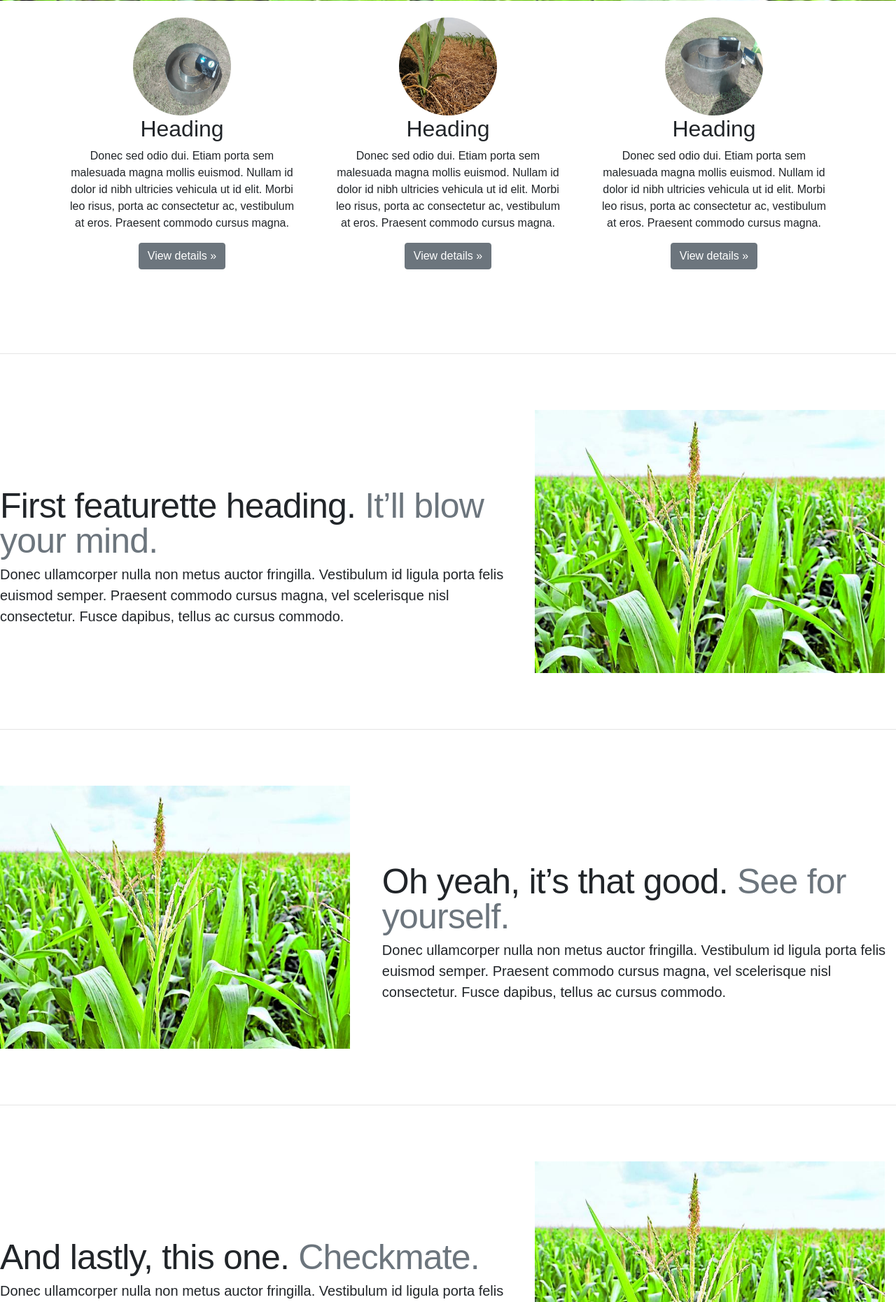
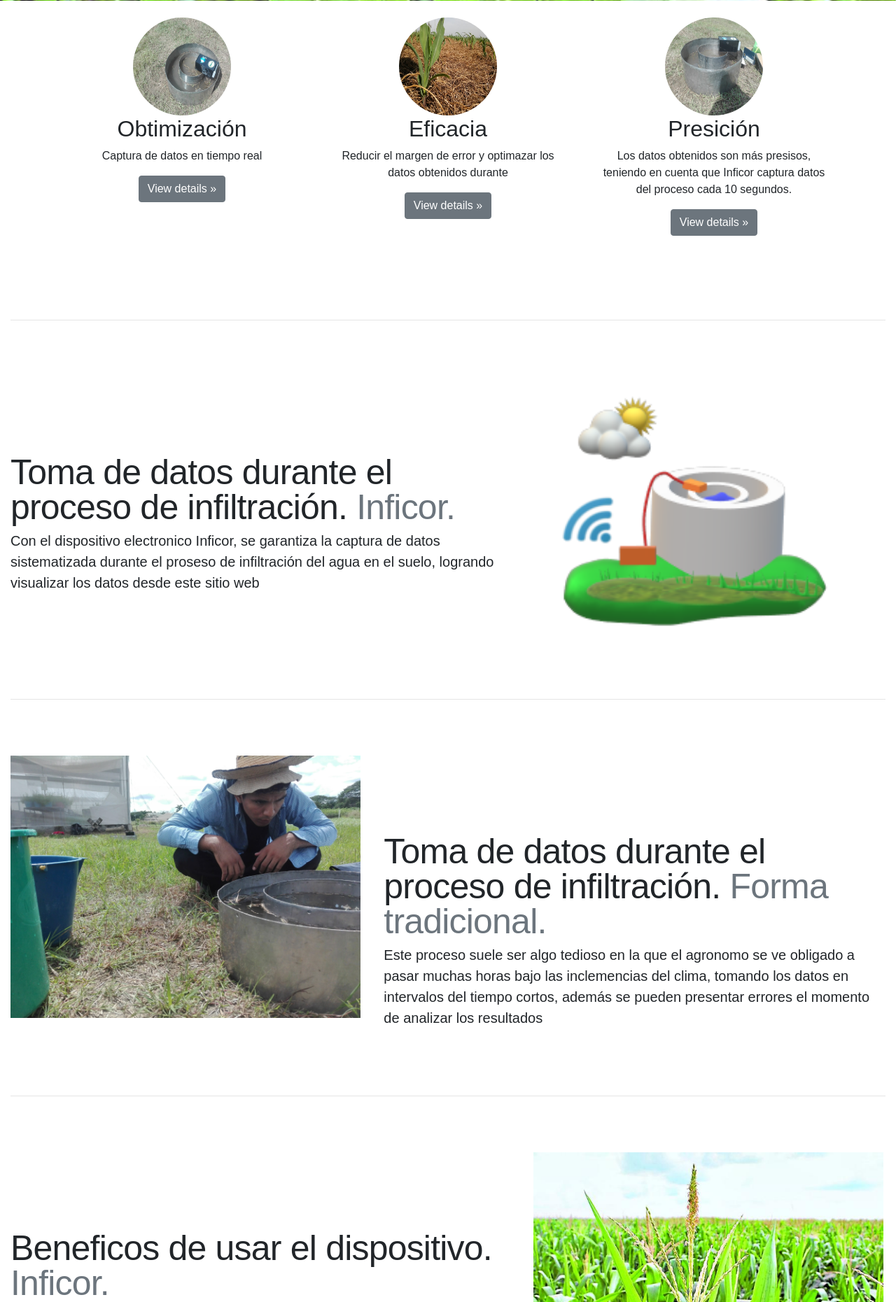
Before and after one commit to kimberlygarces/InfiltrometroUnicor, a PHP site: page / in a window 1280 px wide. Shown: the part 799-2660 px from the top of the page at 70% size. Run offline with PHP 8.4, Linux system fonts and the light colour scheme.

Commit message:
algo en el inicio

```diff
--- a/index.php
+++ b/index.php
@@ -4,6 +4,7 @@
 <body>
 <?php require 'vista/navptal.php' ?>
 <!-- ::::::::::::::::::::::::::::::::::::CAROUSEL ::::::::::::::::::::::::::::::::::::::::::::::::::::::::::::: -->
+
 <div id="demo" class="carousel slide" data-ride="carousel">
 
 <!-- Indicators -->
@@ -131,6 +132,7 @@
   <!-- ::::::::::::::::::::::::::::::Container - contenido informativo ::::::::::::::::::::::::::::::::::::::::::::::::::-->
 
 
+  <div class="container-fluid">
 
   <div class="container marketing">
 
@@ -139,9 +141,10 @@
     <div class="row">
       <div class="col-lg-4">
       <img class="bd-placeholder-img rounded-circle" src="img/infiltrometro.jpg" width="140" height="140" title="Infiltrometro" focusable="false">
+      <br>
 
-        <h2>Heading</h2>
-        <p>Donec sed odio dui. Etiam porta sem malesuada magna mollis euismod. Nullam id dolor id nibh ultricies vehicula ut id elit. Morbi leo risus, porta ac consectetur ac, vestibulum at eros. Praesent commodo cursus magna.</p>
+        <h2>Obtimización</h2>
+        <p> Captura de datos en tiempo real  </p>
         <p><a class="btn btn-secondary" href="#" role="button">View details &raquo;</a></p>
       </div>
 
@@ -149,16 +152,16 @@
       <div class="col-lg-4">
       <img class="bd-placeholder-img rounded-circle" src="img/cultivo2.jpg" width="140" height="140" title="Infiltrometro" focusable="false">
 
-        <h2>Heading</h2>
-        <p>Donec sed odio dui. Etiam porta sem malesuada magna mollis euismod. Nullam id dolor id nibh ultricies vehicula ut id elit. Morbi leo risus, porta ac consectetur ac, vestibulum at eros. Praesent commodo cursus magna.</p>
+        <h2>Eficacia</h2>
+        <p>Reducir el margen de error y optimazar los datos obtenidos durante</p>
         <p><a class="btn btn-secondary" href="#" role="button">View details &raquo;</a></p>
       </div>
 
       <div class="col-lg-4">
       <img class="bd-placeholder-img rounded-circle" src="img/infiltrometro2.jpg" width="140" height="140" title="Infiltrometro" focusable="false">
 
-       <h2>Heading</h2>
-       <p>Donec sed odio dui. Etiam porta sem malesuada magna mollis euismod. Nullam id dolor id nibh ultricies vehicula ut id elit. Morbi leo risus, porta ac consectetur ac, vestibulum at eros. Praesent commodo cursus magna.</p>
+       <h2>Presición</h2>
+       <p>Los datos obtenidos son más presisos, teniendo en cuenta que Inficor captura datos del proceso cada 10 segundos.</p>
        <p><a class="btn btn-secondary" href="#" role="button">View details &raquo;</a></p>
      </div>
            </div><!-- /.col-lg-4 -->
@@ -171,11 +174,12 @@
 
     <div class="row featurette">
       <div class="col-md-7">
-        <h2 class="featurette-heading">First featurette heading. <span class="text-muted">It’ll blow your mind.</span></h2>
-        <p class="lead">Donec ullamcorper nulla non metus auctor fringilla. Vestibulum id ligula porta felis euismod semper. Praesent commodo cursus magna, vel scelerisque nisl consectetur. Fusce dapibus, tellus ac cursus commodo.</p>
+        <h2 class="featurette-heading">Toma de datos durante el proceso de infiltración. <span class="text-muted">Inficor.</span></h2>
+        <p class="lead">Con el dispositivo electronico Inficor, se garantiza la captura de datos sistematizada durante el proseso de infiltración del agua en el suelo,
+        logrando visualizar los datos desde este sitio web </p>
       </div>
       <div class="col-md-5">
-      <img src="img/cultivo.jpeg" class="bd-placeholder-img bd-placeholder-img-lg featurette-image img-fluid mx-auto" width="500" height="500" xmlns="http://www.w3.org/2000/svg" preserveAspectRatio="xMidYMid slice" focusable="false" role="img" aria-label="Placeholder: 500x500">
+      <img src="img/infiltraci.png" class="bd-placeholder-img bd-placeholder-img-lg featurette-image img-fluid mx-auto" width="500" height="500" xmlns="http://www.w3.org/2000/svg" preserveAspectRatio="xMidYMid slice" focusable="false" role="img" aria-label="Placeholder: 500x500">
       </div>
     </div>
 
@@ -183,11 +187,12 @@
 
     <div class="row featurette">
       <div class="col-md-7 order-md-2">
-        <h2 class="featurette-heading">Oh yeah, it’s that good. <span class="text-muted">See for yourself.</span></h2>
-        <p class="lead">Donec ullamcorper nulla non metus auctor fringilla. Vestibulum id ligula porta felis euismod semper. Praesent commodo cursus magna, vel scelerisque nisl consectetur. Fusce dapibus, tellus ac cursus commodo.</p>
+        <h2 class="featurette-heading">Toma de datos durante el proceso de infiltración.  <span class="text-muted">Forma tradicional.</span></h2>
+        <p class="lead">Este proceso suele ser algo tedioso en la que el agronomo se ve obligado a pasar muchas horas
+        bajo las inclemencias del clima, tomando los datos en intervalos del tiempo cortos, además se pueden presentar errores el momento de analizar los resultados</p>
       </div>
       <div class="col-md-5 order-md-1">
-      <img src="img/cultivo.jpeg" class="bd-placeholder-img bd-placeholder-img-lg featurette-image img-fluid mx-auto" width="500" height="500" xmlns="http://www.w3.org/2000/svg" preserveAspectRatio="xMidYMid slice" focusable="false" role="img" aria-label="Placeholder: 500x500">
+      <img src="img/tomadedatos.jpg" class="bd-placeholder-img bd-placeholder-img-lg featurette-image img-fluid mx-auto" width="500" height="500" xmlns="http://www.w3.org/2000/svg" preserveAspectRatio="xMidYMid slice" focusable="false" role="img" aria-label="Placeholder: 500x500">
 
       </div>
     </div>
@@ -196,8 +201,8 @@
 
     <div class="row featurette">
       <div class="col-md-7">
-        <h2 class="featurette-heading">And lastly, this one. <span class="text-muted">Checkmate.</span></h2>
-        <p class="lead">Donec ullamcorper nulla non metus auctor fringilla. Vestibulum id ligula porta felis euismod semper. Praesent commodo cursus magna, vel scelerisque nisl consectetur. Fusce dapibus, tellus ac cursus commodo.</p>
+        <h2 class="featurette-heading">Beneficos de usar el dispositivo. <span class="text-muted">Inficor.</span></h2>
+        <p class="lead">Inficor es un dispositivo en prototipo que que beneficia a los usuarios encargados de realizar la prueba de infiltración, ayudando al mometo de tomar los datos, además permite la vizualización correcta de los datos</p>
       </div>
       <div class="col-md-5">
       <img src="img/cultivo.jpeg" class="bd-placeholder-img bd-placeholder-img-lg featurette-image img-fluid mx-auto" width="500" height="500" xmlns="http://www.w3.org/2000/svg" preserveAspectRatio="xMidYMid slice" focusable="false" role="img" aria-label="Placeholder: 500x500">
@@ -238,6 +243,6 @@
 <!-- Footer -->
 
 
-
+</div>
 </body>
 </html>
--- a/inicio.php
+++ b/inicio.php
@@ -11,10 +11,7 @@ if (!isset($_SESSION['usuario'])) {
 <?php require 'vista/nav.php' ?>
 
 <link rel="stylesheet" type="text/css" href="vista/css/inicio.css">
-
 <style>
-
-
 </style>
 
 
--- a/vista/css/registro.css
+++ b/vista/css/registro.css
@@ -1,7 +1,7 @@
 #containertwo{
 
 padding-top: 5%;
-padding-right: 150px;
+padding-right: 5%;
 padding-left: 150px;
 
 }
--- a/vista/nav.php
+++ b/vista/nav.php
@@ -1,7 +1,7 @@
 <!DOCTYPE html>
 <html lang="es">
 <head>
-  <title>Infiltrometro</title>
+  <title>InfiltrometroUnicor</title>
   <meta charset="utf-8">
   <meta name="viewport" content="width=device-width, initial-scale=1">
   <link rel="stylesheet" href="https://maxcdn.bootstrapcdn.com/bootstrap/4.3.1/css/bootstrap.min.css">
--- a/vista/navAdmin.php
+++ b/vista/navAdmin.php
@@ -1,7 +1,7 @@
 <!DOCTYPE html>
 <html lang="en">
 <head>
-  <title>Infiltrometro</title>
+  <title>InfiCor</title>
   <meta charset="utf-8">
   <meta name="viewport" content="width=device-width, initial-scale=1">
   <link rel="stylesheet" href="https://maxcdn.bootstrapcdn.com/bootstrap/4.3.1/css/bootstrap.min.css">
--- a/vista/navptal.php
+++ b/vista/navptal.php
@@ -1,7 +1,7 @@
 <!DOCTYPE html>
 <html lang="es">
 <head>
-  <title>Infiltrometro</title>
+  <title>InfiltrometroUnicor</title>
   <meta charset="utf-8">
   <meta name="viewport" content="width=device-width, initial-scale=1">
   <link rel="stylesheet" href="https://maxcdn.bootstrapcdn.com/bootstrap/4.3.1/css/bootstrap.min.css">
--- a/vista/navregistro.php
+++ b/vista/navregistro.php
@@ -1,7 +1,7 @@
 <!DOCTYPE html>
 <html lang="es">
 <head>
-  <title>Infiltrometro</title>
+  <title>InfiltrometroUnicor</title>
   <meta charset="utf-8">
   <meta name="viewport" content="width=device-width, initial-scale=1">
   <link rel="stylesheet" href="https://maxcdn.bootstrapcdn.com/bootstrap/4.3.1/css/bootstrap.min.css">
```
Also changed, not shown: img/imgArquitectura.png (added), img/infiltraci.png (added), img/tomadedatos.jpg (added).
